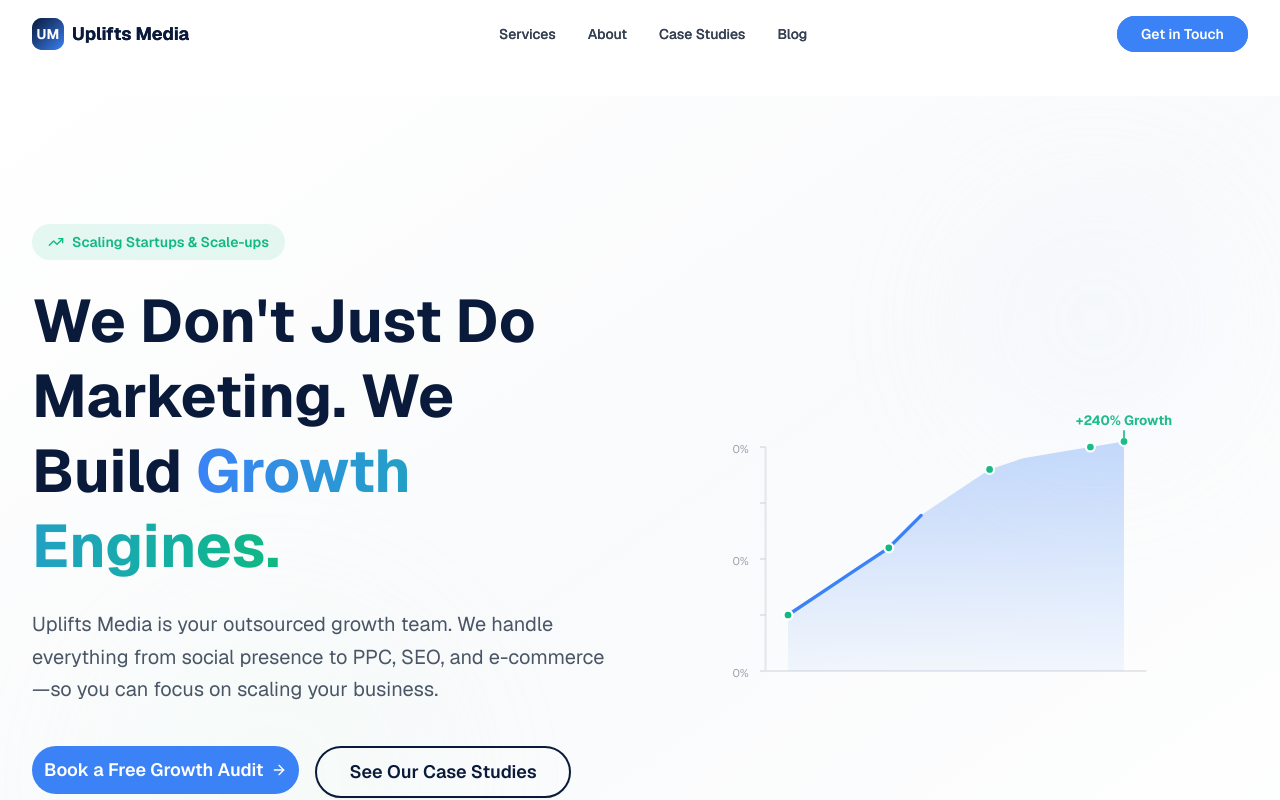
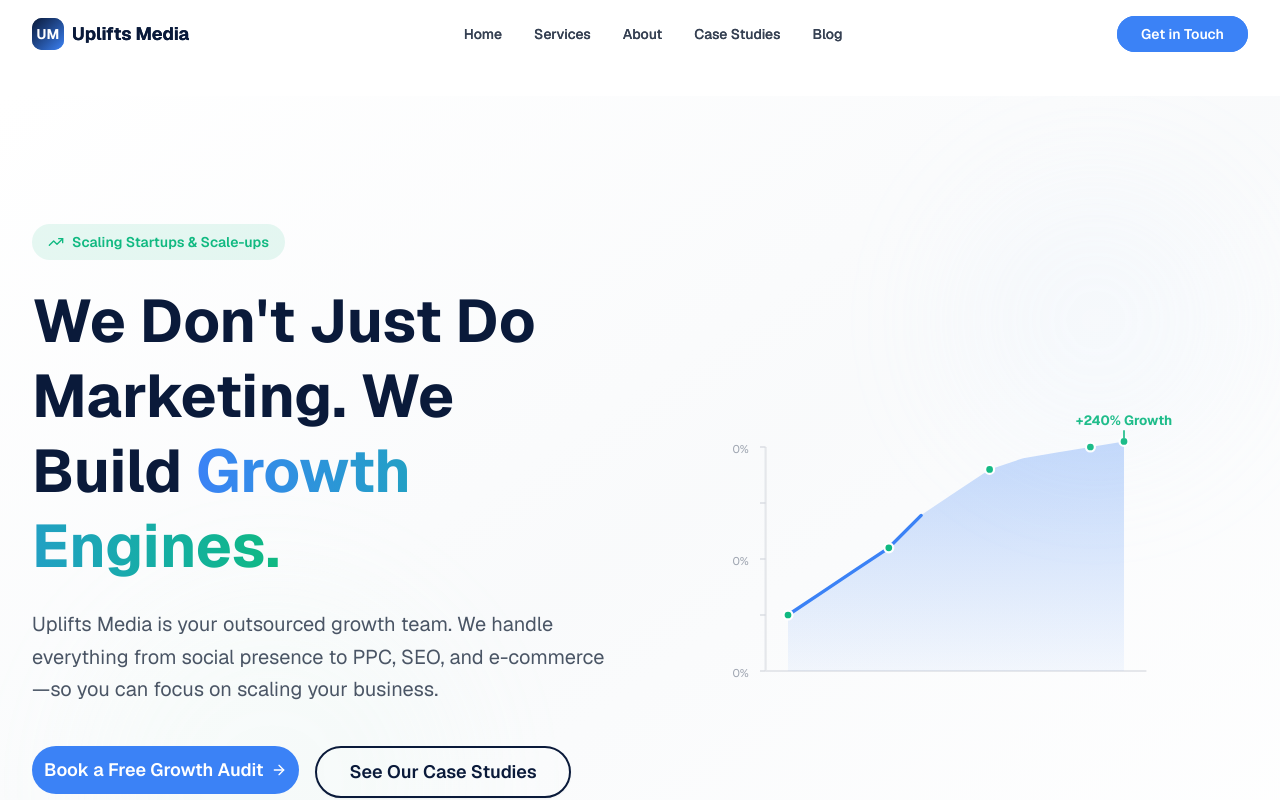
Before and after one commit to harshh1505/uplifts_media, a Next.js app: page / in a window 1280 px wide. Shown: the top 800 px of the page. Built offline with nearby package versions, Linux system fonts and the light colour scheme.

Commit message:
Add Home link to header navigation

```diff
--- a/components/header.tsx
+++ b/components/header.tsx
@@ -22,11 +22,10 @@ export function Header() {
 
   return (
     <header
-      className={`fixed top-0 w-full z-50 transition-all duration-300 ${
-        isScrolled
+      className={`fixed top-0 w-full z-50 transition-all duration-300 ${isScrolled
           ? 'bg-white/95 backdrop-blur shadow-md border-b border-gray-200'
           : 'bg-transparent'
-      }`}
+        }`}
     >
       <nav className="max-w-7xl mx-auto px-4 sm:px-6 lg:px-8 py-4 flex items-center justify-between">
 
@@ -42,6 +41,9 @@ export function Header() {
 
         {/* Desktop Navigation */}
         <div className="hidden md:flex items-center gap-8">
+          <Link href="/" className="text-gray-700 hover:text-[#3B82F6] text-sm font-medium">
+            Home
+          </Link>
           <Link href="/services" className="text-gray-700 hover:text-[#3B82F6] text-sm font-medium">
             Services
           </Link>
@@ -79,6 +81,9 @@ export function Header() {
       {/* Mobile Menu */}
       {isMobileMenuOpen && (
         <div className="md:hidden bg-white border-b border-gray-200 px-4 py-4 space-y-4">
+          <Link href="/" onClick={closeMobileMenu} className="block font-medium text-gray-700">
+            Home
+          </Link>
 
           <Link href="/services" onClick={closeMobileMenu} className="block font-medium text-gray-700">
             Services
```
